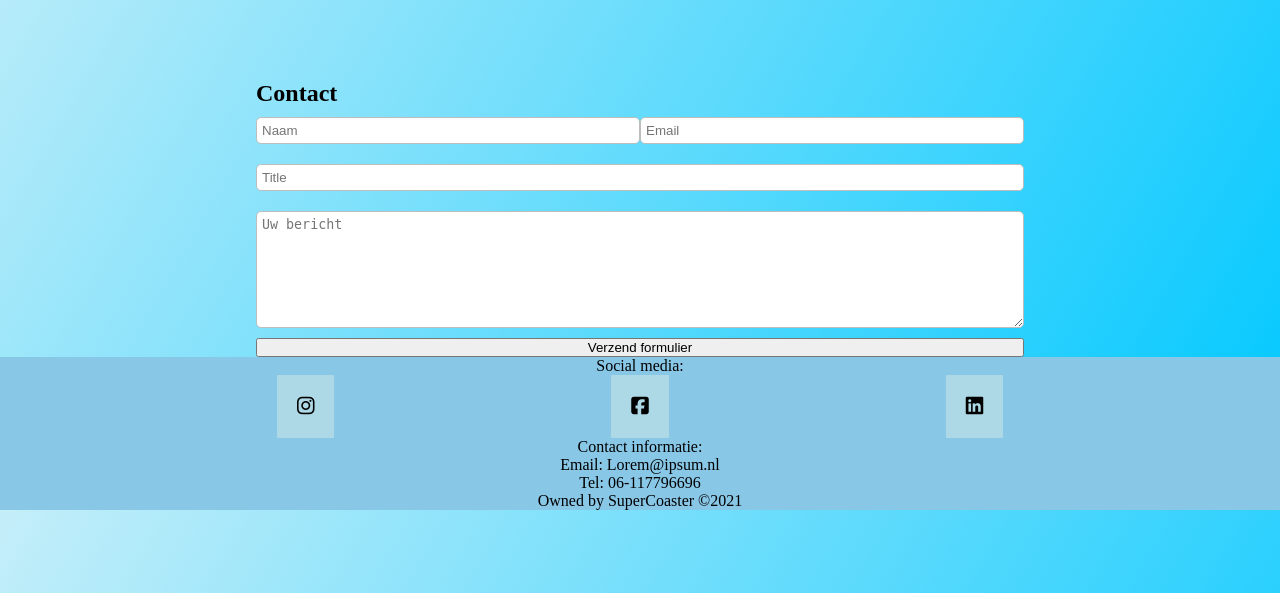
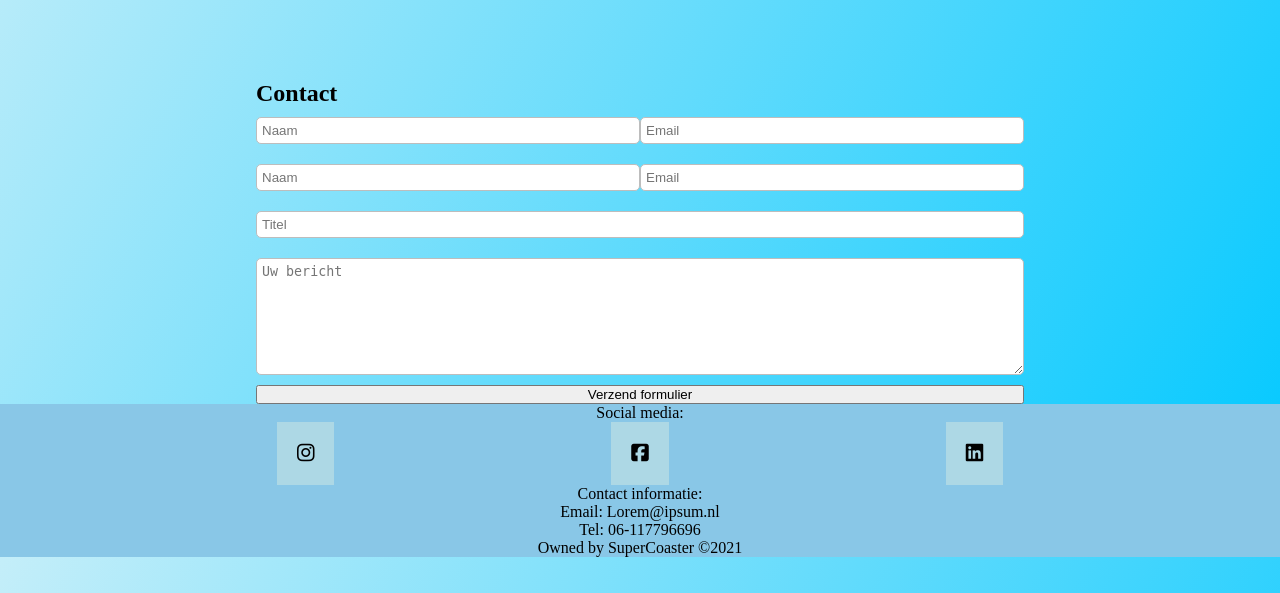
Before and after one commit to Koen-Smit/SuperCoaster-NV, a PHP site: page /contact.php in a window 1280 px wide. Shown: the part 207-800 px from the top of the page. Run offline with PHP 8.4, Linux system fonts and the light colour scheme; some libraries are stand-ins or nearby versions.

Commit message:
changed the form

```diff
--- a/contact.php
+++ b/contact.php
@@ -13,10 +13,16 @@
                     <input name="name"id="name" class="form_item" type="text" placeholder="Naam">
                     <input name="email"id="email" class="form_item" type="email" placeholder="Email">
                 </div>
-                <input name="title"id="title" class="form_item" type="text" placeholder="Title" required>
-                <textarea name="message"class="form_item" minlength="20" id="message" cols="30" rows="7" placeholder="Uw bericht" required></textarea>
-                <input type="submit" value="Verzend formulier">
-            </form>
+
+                <form class="Form" action="backend/ContactController.php" method="POST">
+                    <div class="Form_items">
+                        <input name="name"id="name" class="form_item" type="text" placeholder="Naam">
+                        <input name="email"id="email" class="form_item" type="email" placeholder="Email">
+                    </div>
+                    <input name="title"id="title" class="form_item" type="text" placeholder="Titel" required>
+                    <textarea name="message"class="form_item" minlength="20" id="message" cols="30" rows="7" placeholder="Uw bericht" required></textarea>
+                    <input class="submit" type="submit" value="Verzend formulier">
+                </form>
             </div>
         </div>
     </main>
```
